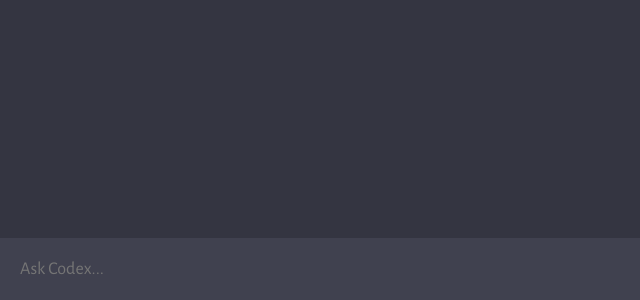
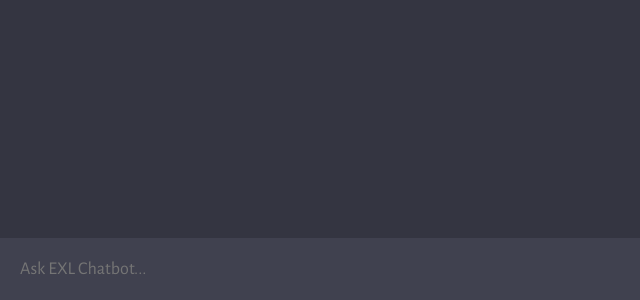
Before and after one commit to gauravsirola/codex, a website built with Vite: page client/index.html in a window 1280 px wide. Shown: the part 500-800 px from the top of the page, 0-640 px from the left. Built offline with nearby package versions, Linux system fonts and the light colour scheme.

Commit message:
Updating chatbot name

```diff
--- a/client/index.html
+++ b/client/index.html
@@ -12,7 +12,7 @@
       <div id="chat_container"></div>
 
       <form>
-        <textarea name = "prompt" rows = "1" cols="1" placeholder="Ask Codex..."></textarea>
+        <textarea name = "prompt" rows = "1" cols="1" placeholder="Ask EXL Chatbot..."></textarea>
         <button type = "submit"><img src = "assets/send.svg" /></button>
       </form>
     </div>
```
